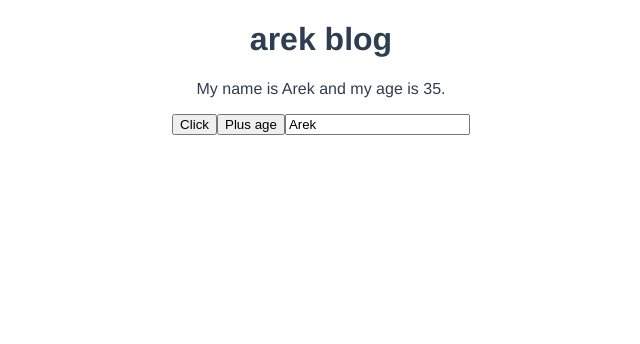
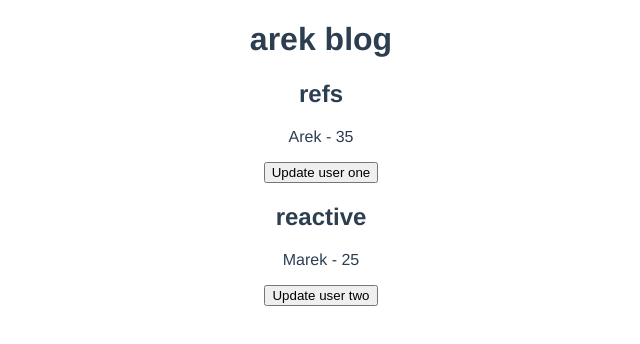
Before and after one commit to Zyar3k/arek-blog_vue, a Vue app: page / in a window 1280 px wide. Shown: the top 344 px of the page, without its empty margins (319-959 px from the left). Built offline with nearby package versions, Linux system fonts and the light colour scheme.

Commit message:
Refs vs ractive

```diff
--- a/src/views/Home.vue
+++ b/src/views/Home.vue
@@ -1,30 +1,35 @@
 <template>
   <div class="home">
     <h1>arek blog</h1>
-    <p>My name is {{ name }} and my age is {{ age }}.</p>
-    <button @click="handleClick">Click</button>
-    <button @click="age++">Plus age</button>
-    <input type="text" v-model="name" />
+    <h2>refs</h2>
+    <p>{{ userOne.name }} - {{ userOne.age }}</p>
+    <button @click="updateUserOne">Update user one</button>
+    <h2>reactive</h2>
+    <p>{{ userTwo.name }} - {{ userTwo.age }}</p>
+    <button @click="updateUserTwo">Update user two</button>
   </div>
 </template>
 
 <script>
-import { ref } from "vue";
+import { ref, reactive } from "vue";
 export default {
   name: "Home",
   setup() {
     // const par = ref(null);
 
-    const name = ref("Arek");
-    const age = ref(35);
+    const userOne = ref({ name: "Arek", age: "35" });
+    const userTwo = reactive({ name: "Marek", age: "25" });
 
-    const handleClick = () => {
-      console.log("handleClick");
-      name.value = "czarek";
-      age.value = 53;
+    // ref are better ;)
+
+    const updateUserOne = () => {
+      userOne.value.age = 36;
+    };
+    const updateUserTwo = () => {
+      userTwo.age = 28;
     };
 
-    return { name, age, handleClick };
+    return { userOne, updateUserOne, userTwo, updateUserTwo };
   },
 };
 </script>
```
